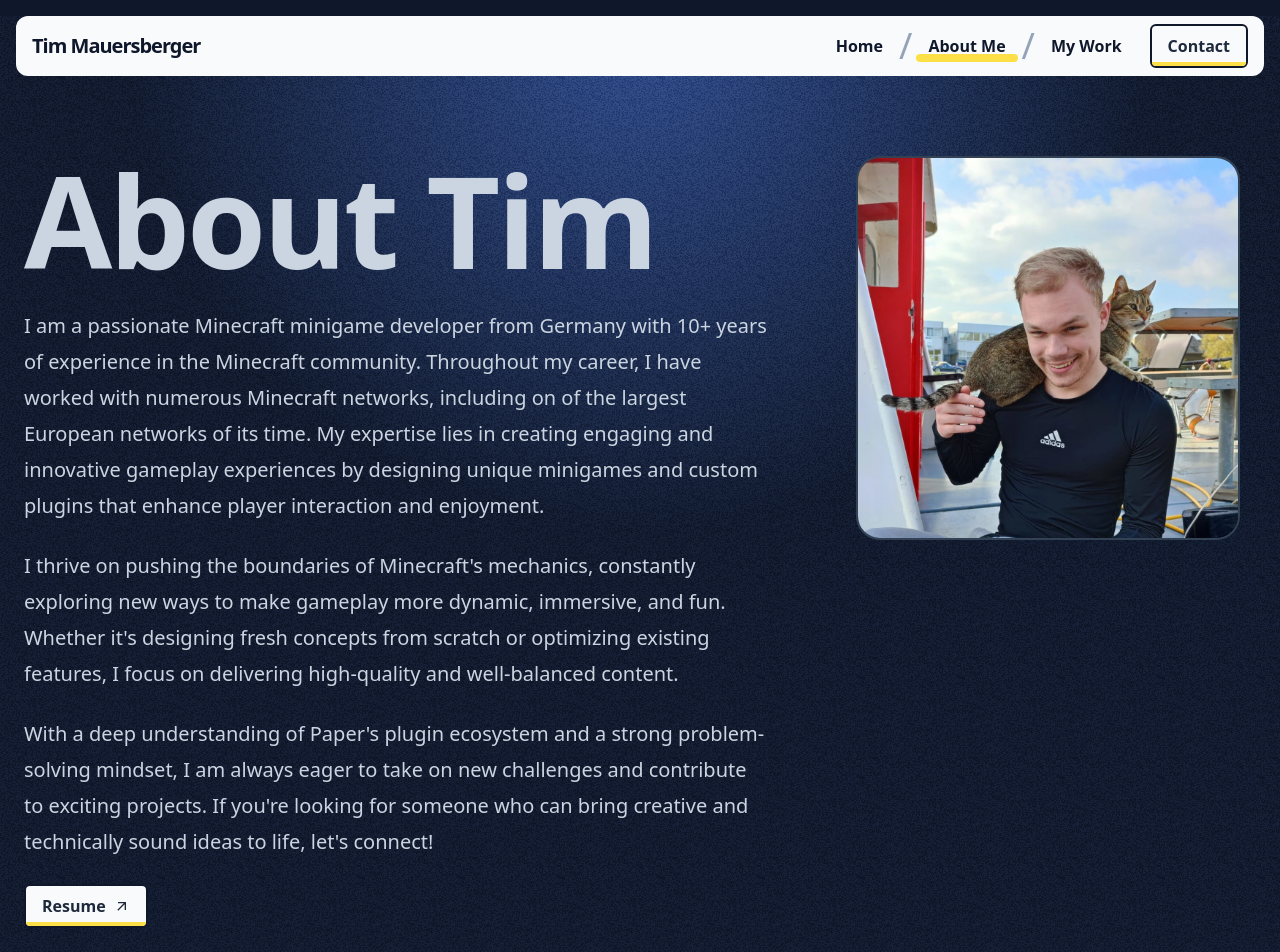
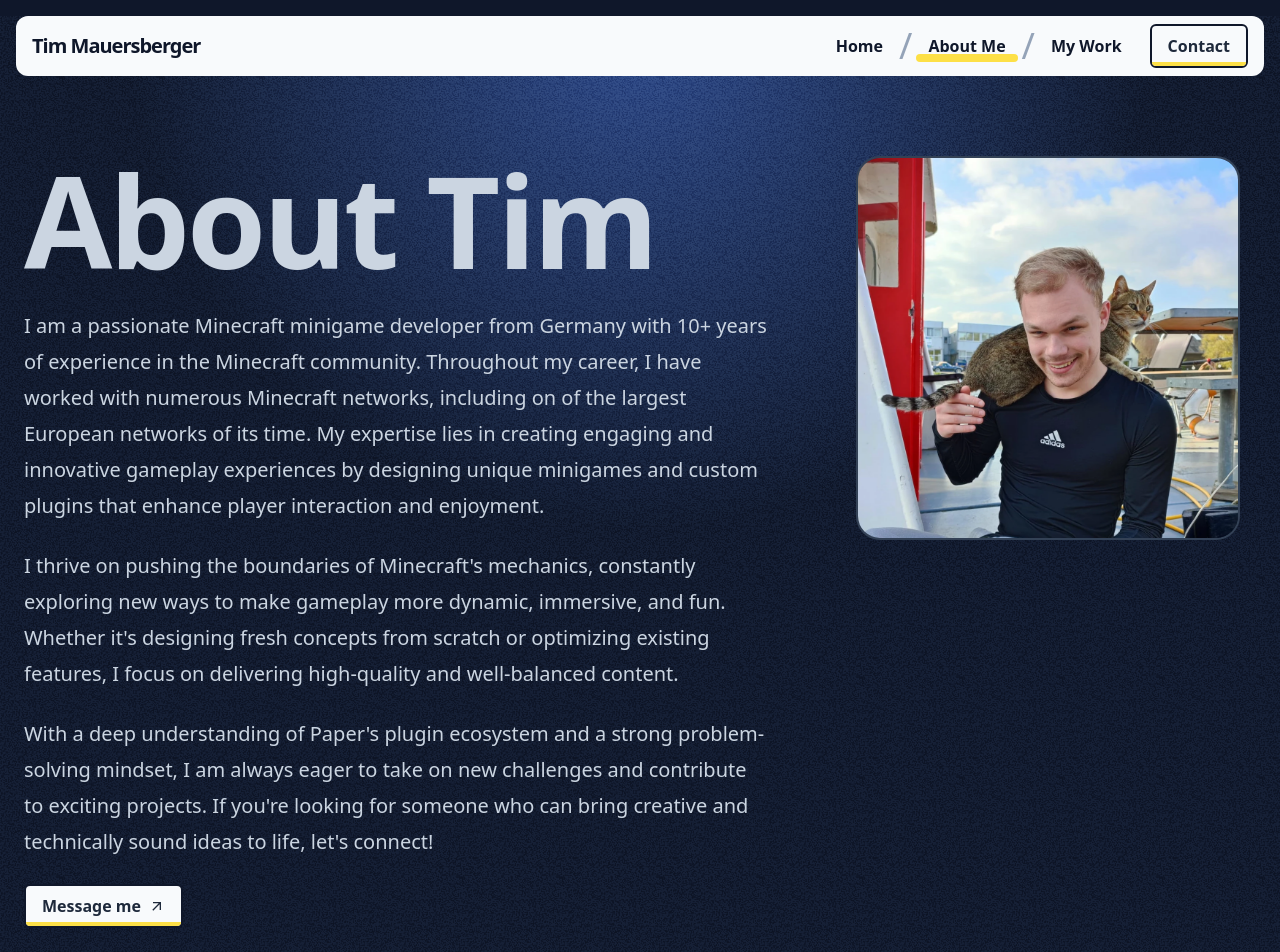
Before and after one commit to devtmxx/portfolio-website, a Next.js app: page /about in a window 1280 px wide. Shown: the top 952 px of the page. Built offline with nearby package versions, Linux system fonts and the light colour scheme.

Commit message:
Minor tweaks and fixes

```diff
--- a/components/sections/biography.tsx
+++ b/components/sections/biography.tsx
@@ -2,6 +2,7 @@ import Heading from "@/components/heading";
 import Button from "@/components/button";
 import Avatar from "@/components/avatar";
 import Bounded from "@/components/bounded";
+import { ctaHref } from "@/constants";
 
 const Biography = () => {
   return (
@@ -37,7 +38,7 @@ const Biography = () => {
           </p>
         </div>
 
-        <Button label="Resume" href="/resume" showIcon />
+        <Button label="Message me" href={ctaHref} showIcon />
 
         <Avatar
           src="/portrait.webp"
--- a/components/social-item.tsx
+++ b/components/social-item.tsx
@@ -13,6 +13,7 @@ const SocialItem = ({ label, href, name, icon: Icon }: SocialItemProps) => {
   return (
     <Link
       href={href}
+      target="_blank"
       className="p-2 text-2xl text-slate-300 transition-all duration-150 hover:scale-125 hover:text-yellow-400"
       aria-label={`${name} on ${label}`}
     >
--- a/constants/index.ts
+++ b/constants/index.ts
@@ -50,18 +50,18 @@ export const twitter: Social = {
   label: "Twitter",
   name: "tweettmxx",
   href: "https://x.com/tweettmxx",
-  icon: FaGithub,
+  icon: FaTwitter,
 };
 export const github: Social = {
   label: "GitHub",
   name: "devtmxx",
   href: "https://github.com/devtmxx",
-  icon: FaTwitter,
+  icon: FaGithub,
 };
 export const linkedin: Social = {
   label: "LinkedIn",
   name: "Tim Mauersberger",
-  href: "https://www.linkedin.com/in/tim-mauersberger/",
+  href: "https://www.linkedin.com/in/tim-mauersberger-63796a1b7",
   icon: FaLinkedin,
 };
 
```
